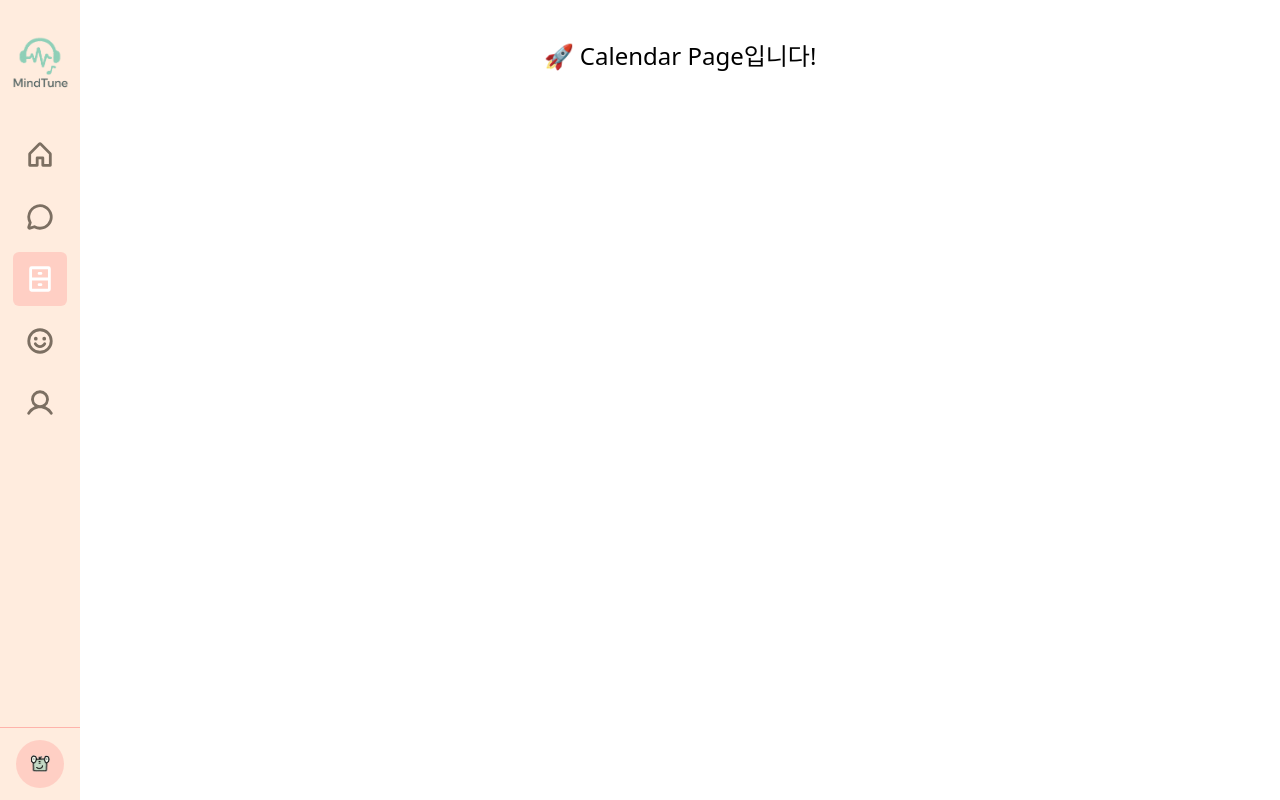
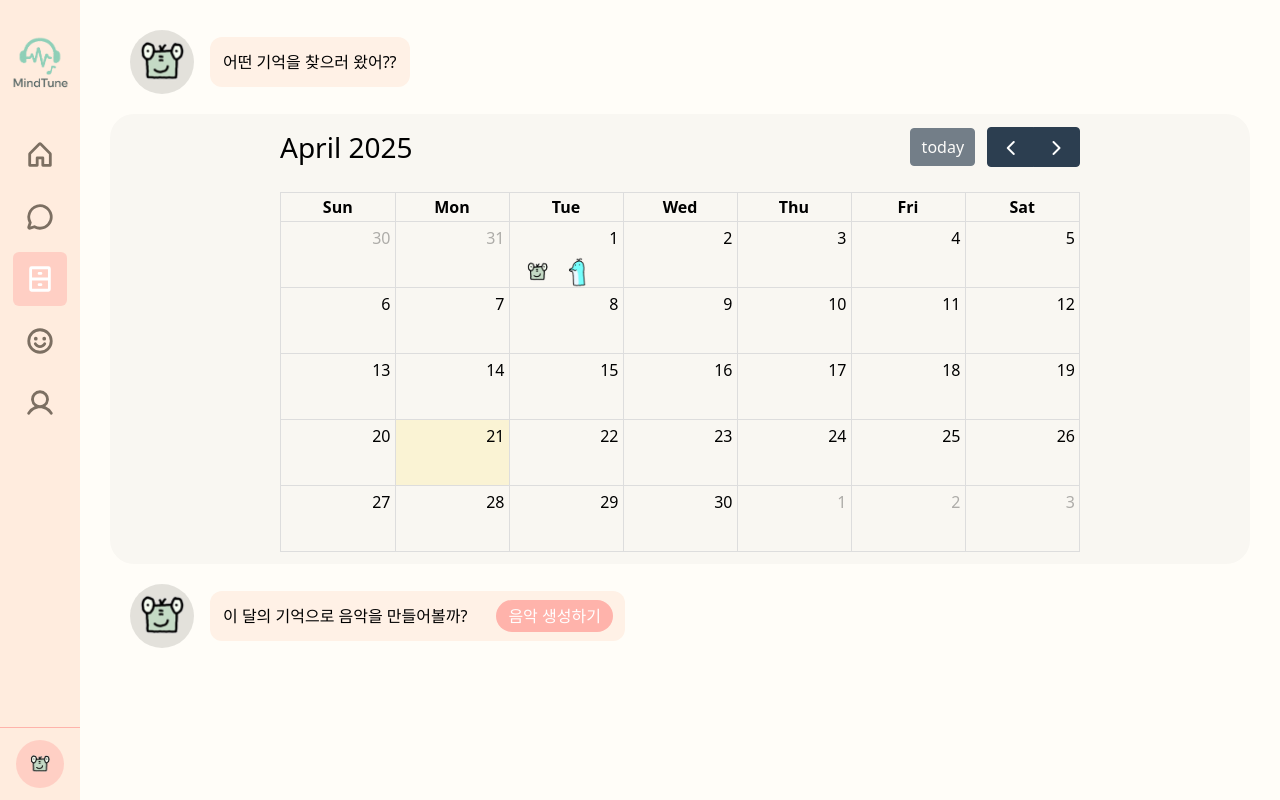
Before and after one commit to Yungyu-Yang/OSSProjYYG, a React (Vite) app: page /calendar in a window 1280 px wide. Built offline with nearby package versions, Linux system fonts and the light colour scheme.

Commit message:
김하늘/250428/캘린더 & 팝업 추가

```diff
--- a/package.json
+++ b/package.json
@@ -10,6 +10,10 @@
     "preview": "vite preview"
   },
   "dependencies": {
+    "@fullcalendar/core": "^6.1.17",
+    "@fullcalendar/daygrid": "^6.1.17",
+    "@fullcalendar/interaction": "^6.1.17",
+    "@fullcalendar/react": "^6.1.17",
     "@types/styled-components": "^5.1.34",
     "@vitejs/plugin-react": "^4.4.1",
     "latest": "^0.2.0",
--- a/src/pages/Calendar.tsx
+++ b/src/pages/Calendar.tsx
@@ -1,9 +1,199 @@
+import React, { useState } from 'react';
+import FullCalendar from '@fullcalendar/react';
+import dayGridPlugin from '@fullcalendar/daygrid';
+import interactionPlugin from '@fullcalendar/interaction';
+import avatar from '../assets/avatar/avatar1.png';
+import avatar2 from '../assets/avatar/avatar2.png';
+import { PiXCircle } from 'react-icons/pi';
+
 const Calendar = () => {
-    return (
-      <div className="text-center text-2xl mt-10">
-        🚀 Calendar Page입니다!
+  const [isModalOpen, setIsModalOpen] = useState(false); // 팝업 창 상태 관리
+  const [selectedDate, setSelectedDate] = useState<string>(''); // 선택된 날짜 상태 관리
+
+  // 이벤트 데이터를 추가합니다.
+  const events = [
+    {
+      date: '2025-04-01', // 특정 날짜 설정
+      extendedProps: {
+        imageSrc1: avatar, // 첫 번째 이미지
+        imageSrc2: avatar2, // 두 번째 이미지
+      },
+      backgroundColor: 'transparent',
+      borderColor:'transparent'
+    },
+  ];
+
+  // 이미지 스타일을 설정하는 함수
+  const createImageElement = (src, position = 'absolute', width = '30px', height = '30px', top = '0', left = '10px') => {
+    const img = document.createElement('img');
+    img.src = src;
+    img.style.width = width;
+    img.style.height = height;
+    img.style.objectFit = 'cover';
+    img.style.position = position;
+    img.style.top = top;
+    img.style.left = left;
+    return img;
+  };
+
+  const eventContent = (eventInfo: any) => {
+    const customContent = document.createElement('div');
+    customContent.style.position = 'relative';
+    customContent.style.backgroundColor = 'transparent'; // 배경색 제거
+
+    // 첫 번째 이미지 (왼쪽에 배치)
+    const imageElement1 = createImageElement(eventInfo.event.extendedProps.imageSrc1, 'absolute', '30px', '30px', '0', '10px');
+
+    // 두 번째 이미지 (오른쪽에 배치, 첫 번째 이미지 옆)
+    const imageElement2 = createImageElement(eventInfo.event.extendedProps.imageSrc2, 'absolute', '30px', '30px', '0', '50px'); // 왼쪽 이미지에서 40px 정도 떨어짐
+
+    // 텍스트 추가
+    const textContent = document.createElement('span');
+    textContent.innerText = eventInfo.event.title;
+    customContent.appendChild(textContent);
+
+    // 이미지 추가
+    customContent.appendChild(imageElement1);
+    customContent.appendChild(imageElement2);
+
+    return { domNodes: [customContent] };
+  };
+
+  const handleDateClick = (info: any) => {
+    setSelectedDate(info.dateStr); // 클릭된 날짜 저장
+    setIsModalOpen(true); // 팝업 열기
+  };
+
+  const handleCloseModal = () => {
+    setIsModalOpen(false);
+  };
+
+  return (
+    <div className="p-[30px] min-h-screen bg-[#FFFDF8] max-h-screen">
+      <div className="flex items-center">
+        <img src={avatar} alt="Avatar" className="w-16 h-16 rounded-full bg-[#DDDBD5] bg-opacity-80 object-cover ml-5" />
+        <p className="ml-4 bg-[#FFF1E6] rounded-xl p-[13px]"> 어떤 기억을 찾으러 왔어??</p>
       </div>
-    );
+
+      <div className='flex justify-center items-center rounded-3xl bg-[#F9F7F2] pl-[50px] pr-[50px] pb-10 pt-10 mt-[20px] mb-[20px] max-h-[450px]'>
+        <div className='w-full max-w-[800px]'>
+          <FullCalendar
+            plugins={[dayGridPlugin, interactionPlugin]}
+            initialView="dayGridMonth"
+            height="426px"
+            events={events} // 이벤트 전달
+            eventContent={eventContent} // 이벤트 콘텐츠 커스터마이징
+            dateClick={handleDateClick} // 올바르게 dateClick 이벤트 핸들러 추가
+          />
+        </div>
+      </div>
+
+      {/* 팝업 창 */}
+      {isModalOpen && (
+        <div className="fixed inset-0 flex justify-center items-start bg-black bg-opacity-50 z-50 pt-[30px]">
+
+          {/* Main Chat Area */}
+          <main className="bg-[#FFE8D6] rounded-3xl p-6 w-[80%] max-w-[1000px] max-h-[90vh] overflow-auto flex flex-col relative z-50 pt-0">
+
+            {/* 선택한 날짜와 이미지 표시 */}
+            <div className="flex justify-between items-center space-x-4 mt-6 ml-10">
+              {/* 왼쪽 부분: 날짜와 이미지들 */}
+              <div className="flex items-center space-x-4">
+                <p className="text-lg font-semibold">{selectedDate}</p> {/* 선택된 날짜 */}
+                {/* 이미지들 */}
+                {events.map((event, index) => (
+                  <img
+                    key={index}
+                    src={event.extendedProps.imageSrc1} // 이미지 URL
+                    alt="Avatar"
+                    className="w-12 h-12 rounded-full object-cover"
+                  />
+                ))}
+              </div>
+
+              {/* 오른쪽 끝에 위치한 모달 상단 닫기 버튼 */}
+              <button
+                className="text-gray-500 p-2 rounded"
+                onClick={() => setIsModalOpen(false)}
+              >
+                <PiXCircle size={30} />
+              </button>
+            </div>
+
+
+          {/* Chat messages */}
+          <div className="space-y-4 m-5 bg-[#F9F7F2] p-8">
+          <div className="flex items-start space-x-3">
+            <div className="w-10 h-10 rounded-full bg-gray-200 flex items-center justify-center">
+              <img src={avatar} alt="Avatar" className="object-cover" />
+            </div>
+
+            <div className="flex flex-col">
+              <div>맴미</div>
+              <div className="bg-white p-4 rounded-xl shadow-sm max-w-lg">
+                <p>어서와멤! 오늘 하루는 어땠는지 궁금하멤!</p>
+              </div>
+            </div>
+          </div>
+
+            <div className="flex justify-end">
+              <div className="bg-[#FFE0D2] p-4 rounded-xl shadow-sm max-w-lg">
+                <p>
+                  오늘은 날씨가 좋아서 산책을 했어!<br />
+                  머리가 복잡했는데, 상쾌한 봄 공기를 마시니까<br />
+                  머리가 맑아지는 것 같더라구~ <br />
+                  요즘 좀 지쳤었는데, 재충전된 기분이야!
+                </p>
+              </div>
+            </div>
+
+            <div className="flex items-start space-x-3">
+            <div className="w-10 h-10 rounded-full bg-gray-200 flex items-center justify-center">
+              <img src={avatar} alt="Avatar" className="object-cover" />
+            </div>
+
+            <div className="flex flex-col">
+              <div>맴미</div>
+              <div className="bg-white p-4 rounded-xl shadow-sm max-w-lg">
+                <p>
+                  그랬구멤! 너의 오늘 하루는<br />
+                  편안함, 즐거움, 상쾌한인 것 같멤!<br />
+                  이것들로 피아노 배경의 경쾌한 노래를 만들어볼까멤?
+                </p>
+              </div>
+            </div>
+          </div>
+
+            <div className="flex flex-col items-center space-y-2 bg-[#FFE0D2] p-4 rounded-xl max-w-[300px] ml-auto mb-24">
+              <button className="bg-[#FFFDF8] text-sm px-4 py-2 rounded-xl shadow-sm max-w-[200px] w-full">
+                좋아, 만들어줘!
+              </button>
+              <button className="bg-[#FFFDF8] text-sm px-4 py-2 rounded-xl shadow-sm max-w-[200px] w-full">
+                다른 게 좋을 것 같아.
+              </button>
+            </div>
+
+          </div>
+
+          <div className="flex justify-center items-center mt-8 bg-[#FFB3AB] bg-opacity-70 p-8 rounded-3xl text-center shadow-md w-full max-w-[1000px] mx-auto">
+            <p className="text-lg">음악 생성 창</p>
+          </div>
+
+        </main>
+      </div>
+      )}
+
+      <div className="flex items-center">
+        <img src={avatar} alt="Avatar" className="w-16 h-16 rounded-full bg-[#DDDBD5] bg-opacity-80 object-cover ml-5" />
+        <div className="flex items-center space-x-4 ml-4 bg-[#FFF1E6] rounded-xl pr-3">
+          <p className="p-[13px]"> 이 달의 기억으로 음악을 만들어볼까? </p>
+          <button className='bg-[#FFB3AB] rounded-2xl text-white p-1 pl-3 pr-3'>
+            음악 생성하기
+          </button>
+        </div>
+      </div>
+    </div>
+  );
 };
 
 export default Calendar;
--- a/src/pages/Mypage.tsx
+++ b/src/pages/Mypage.tsx
@@ -1,12 +1,16 @@
-import React from 'react';
+import { useState } from "react";
 import { useNavigate } from 'react-router-dom';
 import avatar from '../assets/avatar/avatar1.png';
 
 export default function MyPage() {
   const navigate = useNavigate();
+  const [isPopupOpen, setIsPopupOpen] = useState(false);
+  const handleWithdraw = () => {
+    navigate('/'); // '/'로 이동
+  };
 
   return (
-    <div className="flex justify-center bg-[#fefcf7] pt-[50px] min-h-screen">
+    <div className="flex justify-center bg-[#fffdf8] pt-[50px] min-h-screen">
       {/* Main Content */}
       <div className="flex-1 p-8 max-w-[900px] w-full ml-[50px]">
         <div className="flex items-center mb-8 w-full max-w-[700px]">
@@ -37,11 +41,45 @@ export default function MyPage() {
               아바타 수정
           </button>
           <button
-            onClick={() => navigate('/')}
+            onClick={() => setIsPopupOpen(true)}
             className="w-full max-w-[750px] flex justify-between items-center border-b border-[#9C9C9C] py-4 text-[#4A3F35] p-3">
               탈퇴하기
           </button>
         </div>
+
+
+        {/* 팝업창 */}
+        {isPopupOpen && (
+          <div className="fixed inset-0 flex justify-center items-center bg-black bg-opacity-40 z-50">
+            <div className="bg-[#FFE8D6] p-8 rounded-2xl shadow-md w-[90%] max-w-md text-center relative">
+              {/* 이미지 */}
+              <img
+                src={avatar}
+                alt="Avatar"
+                className="w-24 h-24 rounded-full bg-[#DDDBD5] bg-opacity-80 object-cover mx-auto mb-6"
+              />
+
+              {/* 문구 */}
+              <p className="text-xl font-semibold mb-8">정말 탈퇴하시겠습니까?</p>
+
+              {/* 버튼들 */}
+              <div className="flex justify-center space-x-4">
+                <button
+                  className="bg-[#FFB3AB] text-white px-6 py-2 rounded"
+                  onClick={handleWithdraw}
+                >
+                  탈퇴하기
+                </button>
+                <button
+                  className="bg-[#FFFDF8] text-[#7C6F62] px-6 py-2 rounded"
+                  onClick={() => setIsPopupOpen(false)}
+                >
+                  뒤로가기
+                </button>
+              </div>
+            </div>
+          </div>
+        )}
 
         <div className="flex justify-center mt-12 text-center">
           <div className="flex items-center justify-between w-full max-w-[100px]">
```
Also changed, not shown: 1 other file (tests, documents, lock files or other folders).
